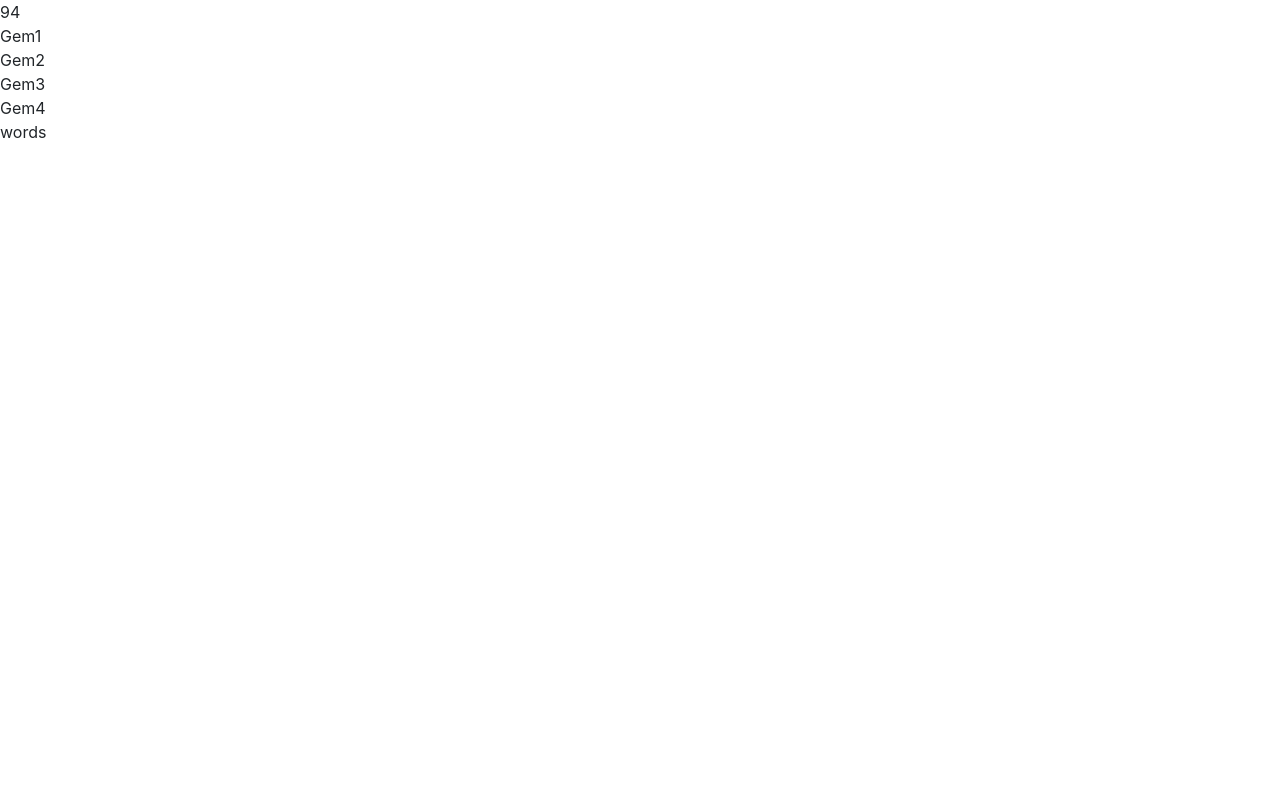
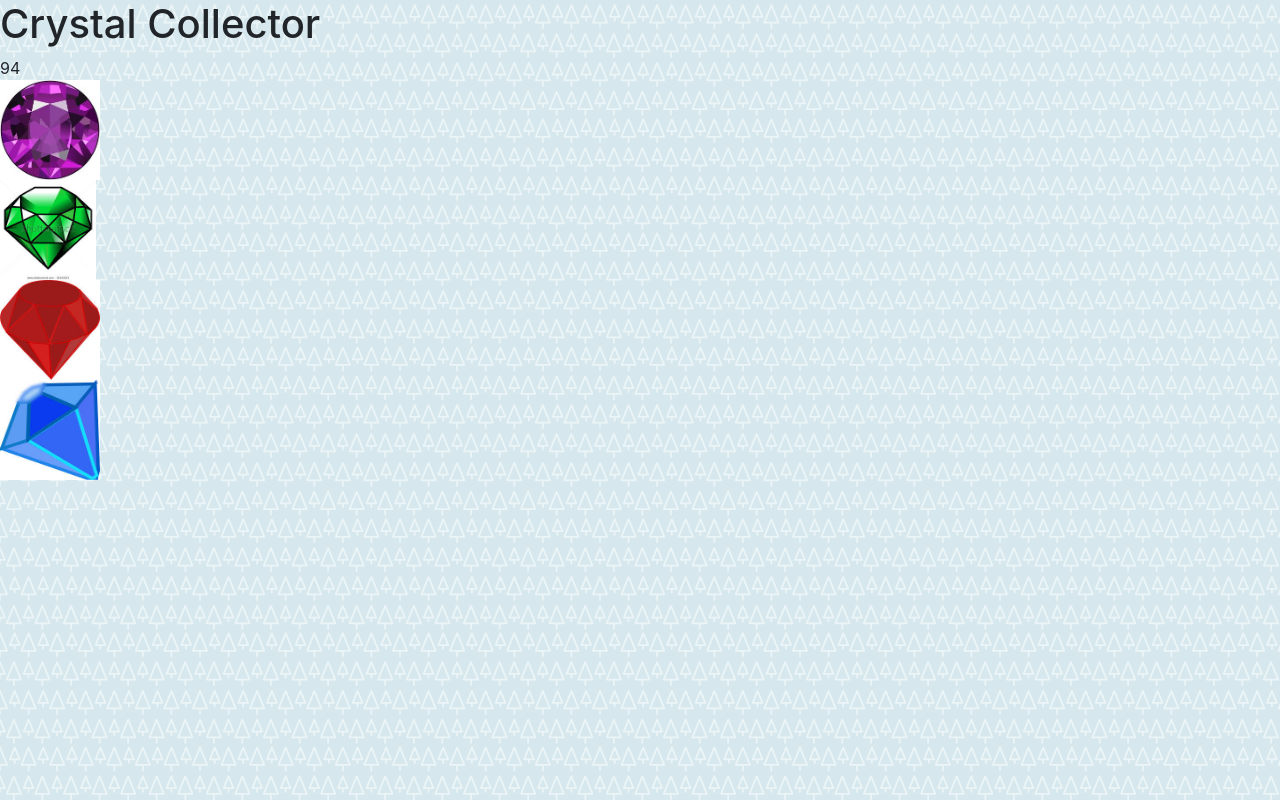
Before and after one commit to connander/unit-4-game, a plain HTML site: page index.html in a window 1280 px wide. Drawn offline with nearby package versions, Linux system fonts and the light colour scheme.

Commit message:
started work on css and continued work on game logic

```diff
--- a/assets/css/style.css
+++ b/assets/css/style.css
@@ -4,3 +4,6 @@
 button{
     width: 100px;
 }
+h1{
+    width: 200px;
+}
--- a/assets/javacscript/game.js
+++ b/assets/javacscript/game.js
@@ -12,20 +12,43 @@ var playerScore = 0;
 
 var winNum = Math.floor(Math.random()*120) + 1;
 
+window.onload = function gameStart() {
+    playerScore = 0;
+    $("#gameNum").text(winNum);
+
+    $("#gem1").on("click", addNum1);
+    $("#gem2").on("click", addNum2);
+    $("#gem3").on("click", addNum3);
+    $("#gem4").on("click", addNum4);
+
+    winCon();
+}
+
+
+function winCon () {
+    if (playerScore === winNum) {
+        $("winScreen").text("You Win!");
+    }
+    else if (playerScore > winNum) {
+        $("winScreen").text("You Lose!");
+    }
+    else {
+        $("winScreen").text("Keep Going!");
+    }
+
+}
+
 console.log(winNum);
-$("#gameNum").text(winNum);
 
-$("#gem1").on("click", addNum1);
-$("#gem2").on("click", addNum2);
-$("#gem3").on("click", addNum3);
-$("#gem4").on("click", addNum4);
+
 
 function addNum1() {
 
  playerScore = gem1Ran + playerScore;
  $("#totalPoints").text(playerScore);
+ winCon();
+}
 
-}
 function addNum2() {
 
     playerScore = gem2Ran + playerScore;
@@ -44,16 +67,3 @@ function addNum4() {
     $("#totalPoints").text(playerScore);
 
 }
-
-
-
-console.log(playerScore);
-    if (playerScore === winNum) {
-        $("winScreen").text("You Win!");
-    }
-    else if (playerScore > winNum) {
-        $("winScreen").text("You Lose!");
-    }
-    else {
-        $("winScreen").text("Keep Going!");
-    }
--- a/index.html
+++ b/index.html
@@ -9,18 +9,19 @@
 
   </head>
 
-  <body>
+  <body background= "assets/images/trees.png">
+    <h1 >Crystal Collector</h1>
     <div id="gameNum">  </div>
 
     <div id="buttons">
-        <div id="gem1"> Gem1 </div>
-        <div id="gem2"> Gem2 </div>
-        <div id="gem3"> Gem3 </div>
-        <div id="gem4"> Gem4 </div>
+        <div id="gem1" ><img src="assets/images/amythest.jpg" height="100px" width="100px"></div>
+        <div id="gem2"><img src="assets/images/emerald.jpg" height="100px" wwiidth="100px"> </div>
+        <div id="gem3"><img src="assets/images/ruby.jpg" height="100px" width="100px">  </div>
+        <div id="gem4"><img src="assets/images/sapphire.jpg" height="100px" width="100px">  </div>
     </div>
 
     <div id="totalPoints"> </div>
-    <div id= "winScreen">words </div>
+    <div id= "winScreen"> </div>
     <script type="text/javascript" src="https://cdnjs.cloudflare.com/ajax/libs/jquery/3.2.1/jquery.min.js"></script>
     <script src="assets/javacscript/game.js"></script>
   </body>
```
Also changed, not shown: assets/images/amythest.jpg (added), assets/images/download.jpg (added), assets/images/emerald.jpg (added), assets/images/ruby.jpg (added), assets/images/sapphire.jpg (added), assets/images/trees.png (added).
